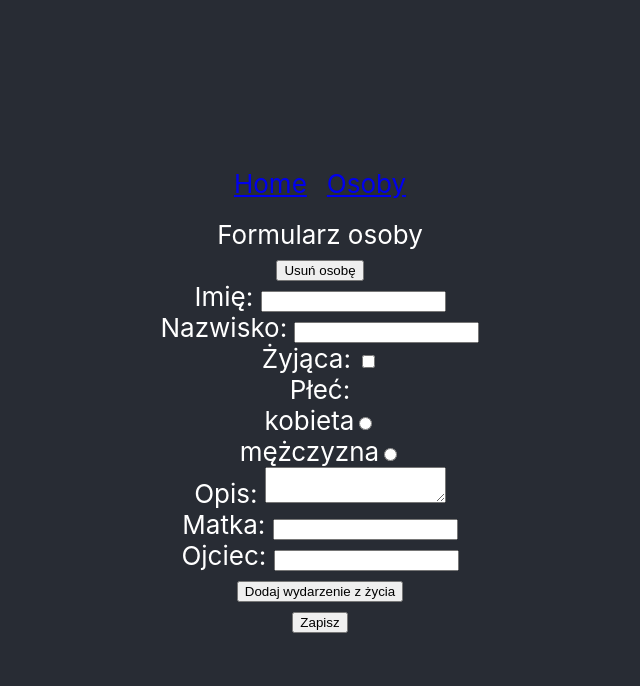
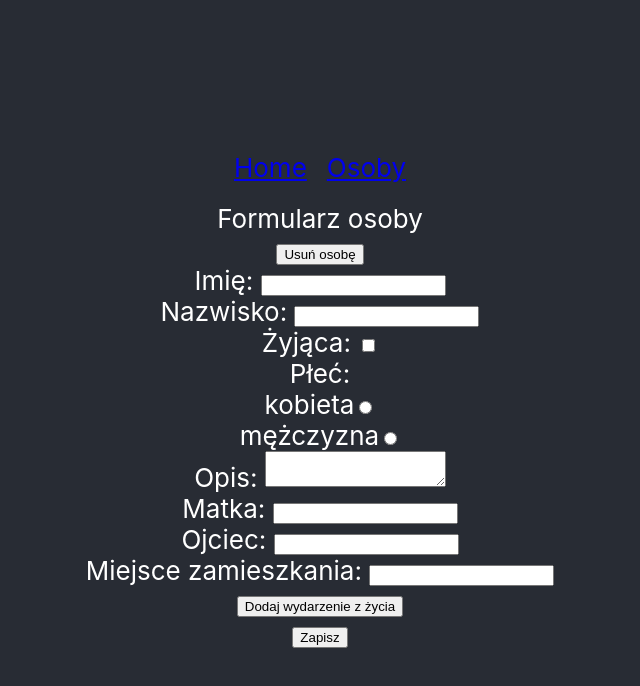
Before and after one commit to michal7954/family-tree, a React (Create React App) app in the folder client/: page /person/1 in a window 1280 px wide. Shown: the top 686 px of the page, without its empty margins (320-960 px from the left). Built offline with nearby package versions, Linux system fonts and the light colour scheme.

Commit message:
Pole residencePlace dostępne dla zmarłych

```diff
--- a/client/src/components/People/PersonForm.js
+++ b/client/src/components/People/PersonForm.js
@@ -247,6 +247,11 @@ const PersonForm = (props) => {
                 labelText="Ojciec: "
                 input={{ type: "text", ...bindFather }}
             />
+            <FormField
+                name="residencePlace"
+                labelText=" Miejsce zamieszkania: "
+                input={{ type: "text", ...bindResidencePlace }}
+            />
             {isAlive && (
                 <>
                     <FormField
@@ -258,11 +263,6 @@ const PersonForm = (props) => {
                         name="emailAddress"
                         labelText="E-mail: "
                         input={{ type: "text", ...bindEmailAddress }}
-                    />
-                    <FormField
-                        name="residencePlace"
-                        labelText=" Miejsce zamieszkania: "
-                        input={{ type: "text", ...bindResidencePlace }}
                     />
                 </>
             )}
```
